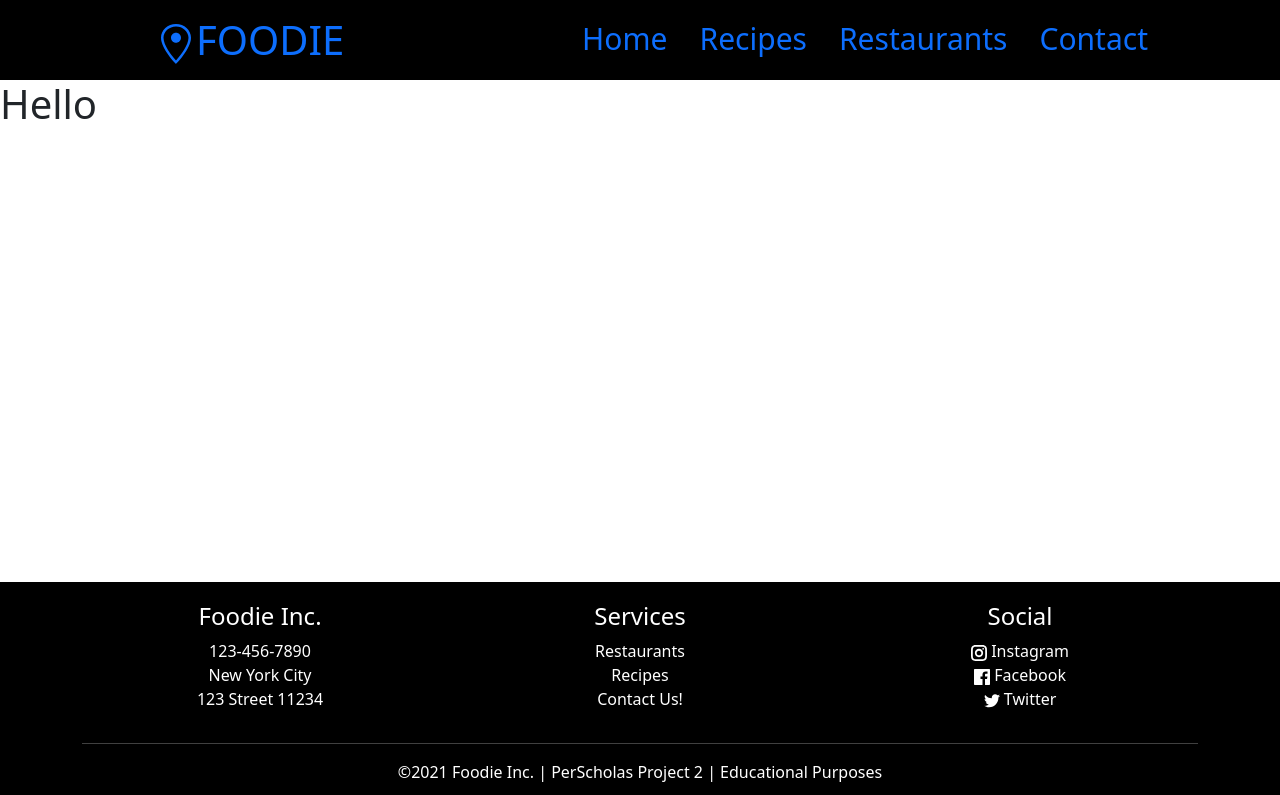
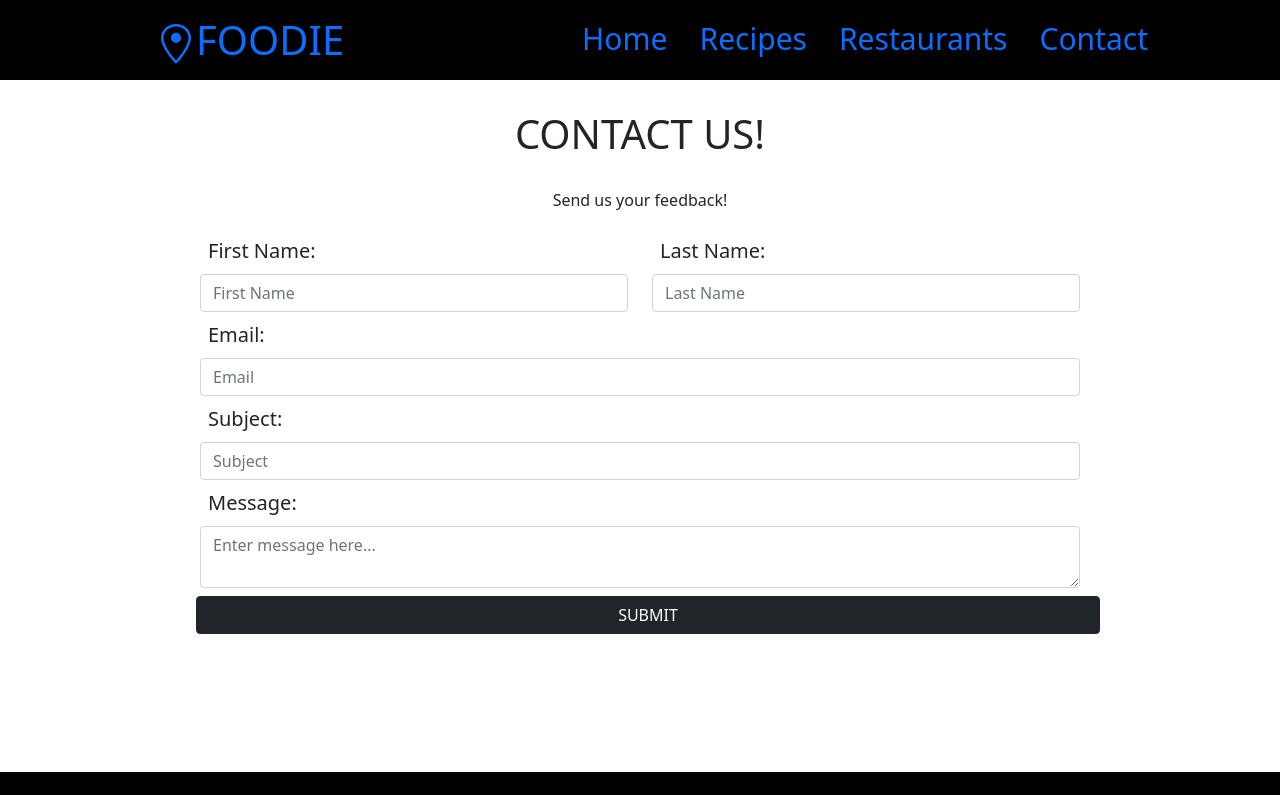
Before and after one commit to itsallie/Foodie, a React (Create React App) app in the folder foodie/: page /contact in a window 1280 px wide. Shown: the top 795 px of the page. Built offline with nearby package versions, Linux system fonts and the light colour scheme.

Commit message:
added contact page and css changes

```diff
--- a/foodie/src/App.css
+++ b/foodie/src/App.css
@@ -83,3 +83,35 @@ blockquote {
     align-items: center;
     font-size: 20px;
 }
+
+
+
+
+
+
+
+
+
+
+
+
+
+
+
+
+
+
+/* contact */
+label {
+    font-size: 20px;
+}
+
+.form {
+    margin:0 200px;
+    margin-bottom: 100px;
+}
+
+.contact-text {
+    text-align: center;
+    margin-top: 30px;
+}
--- a/foodie/src/pages/Contact.js
+++ b/foodie/src/pages/Contact.js
@@ -1,11 +1,52 @@
-import React from "react";
+import React, { useRef } from 'react';
+import emailjs from 'emailjs-com';
 
-function Contact() {
+const Contact = () => {
+    const form = useRef();
+
+    const sendEmail = (e) => {
+        e.preventDefault();
+
+        emailjs.sendForm('service_zlpdou8', 'template_jmv7c5f', form.current, 'user_vdrvWF4OtqF7ty3N0qW8Q')
+            .then((result) => {
+                alert('Thank you for your feedback!')
+                console.log(result.text);
+            }, (error) => {
+                alert('Please try again.')
+                console.log(error.text);
+            });
+        e.target.reset()
+    };
+
     return (
-        <div>
-            <h1>Hello</h1>
+        <div className="form">
+            <h1 className="contact-text">CONTACT US!</h1>
+            <p className="contact-text">Send us your feedback!</p>
+            <form ref={form} onSubmit={sendEmail} className="row">
+                <div className="form-group col-6">
+                    <label className="formText m-2" htmlFor="fname">First Name:</label>
+                    <input className="form-control" type="text" name="fname" placeholder="First Name" required />
+                </div>
+                <div className="form-group col-6">
+                    <label className="formText m-2" htmlFor="lname">Last Name:</label>
+                    <input className="form-control" type="text" name="lname" placeholder="Last Name" required />
+                </div>
+                <div className="form-group">
+                    <label className="formText m-2" htmlFor="email">Email:</label>
+                    <input className="form-control" type="email" name="email" placeholder="Email" required />
+                </div>
+                <div className="form-group">
+                    <label className="formText m-2" htmlFor="subject">Subject:</label>
+                    <input className="form-control" type="text" name="subject" placeholder="Subject" required />
+                </div>
+                <div className="form-group">
+                    <label className="formText m-2" htmlFor="message">Message:</label>
+                    <textarea className="form-control" name="message" placeholder="Enter message here..." required />
+                </div>
+                <button type="submit" className="btn btn-dark m-2">SUBMIT</button>
+            </form>
         </div>
-    )
-}
+    );
+};
 
 export default Contact;
```
